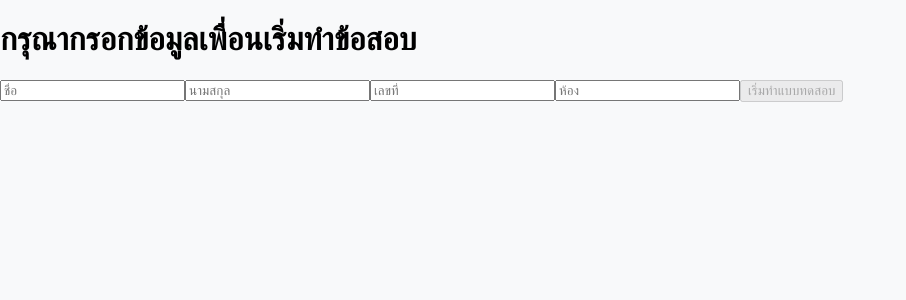
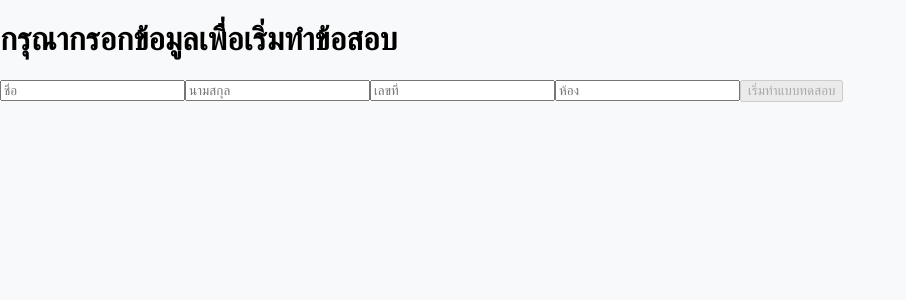
Before and after one commit to KruMot/quiz-online-test1, a React (Vite) app: page / in a window 1280 px wide. Shown: the top 300 px of the page, without its empty margins (0-906 px from the left). Built offline with nearby package versions, Linux system fonts and the light colour scheme.

Commit message:
Update App.jsx

```diff
--- a/src/App.jsx
+++ b/src/App.jsx
@@ -72,7 +72,7 @@ export default function App() {
   if (!submittedName) {
     return (
       <div className={wrapperClass}>
-        <h1 className="text-lg sm:text-xl font-bold mb-4 break-words">กรุณากรอกข้อมูลเพื่อนเริ่มทำข้อสอบ</h1>
+        <h1 className="text-lg sm:text-xl font-bold mb-4 break-words">กรุณากรอกข้อมูลเพื่อเริ่มทำข้อสอบ</h1>
         <input type="text" placeholder="ชื่อ" value={name} onChange={(e) => setName(e.target.value)} className="border rounded p-2 w-full mb-2" />
         <input type="text" placeholder="นามสกุล" value={surname} onChange={(e) => setSurname(e.target.value)} className="border rounded p-2 w-full mb-2" />
         <input type="text" placeholder="เลขที่" value={studentNo} onChange={(e) => setStudentNo(e.target.value)} className="border rounded p-2 w-full mb-2" />
```
